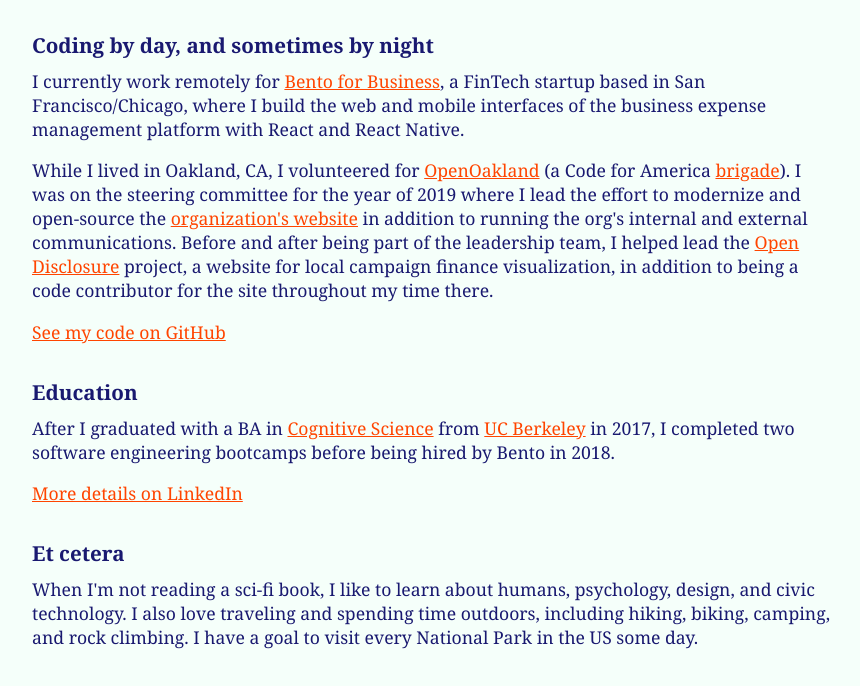
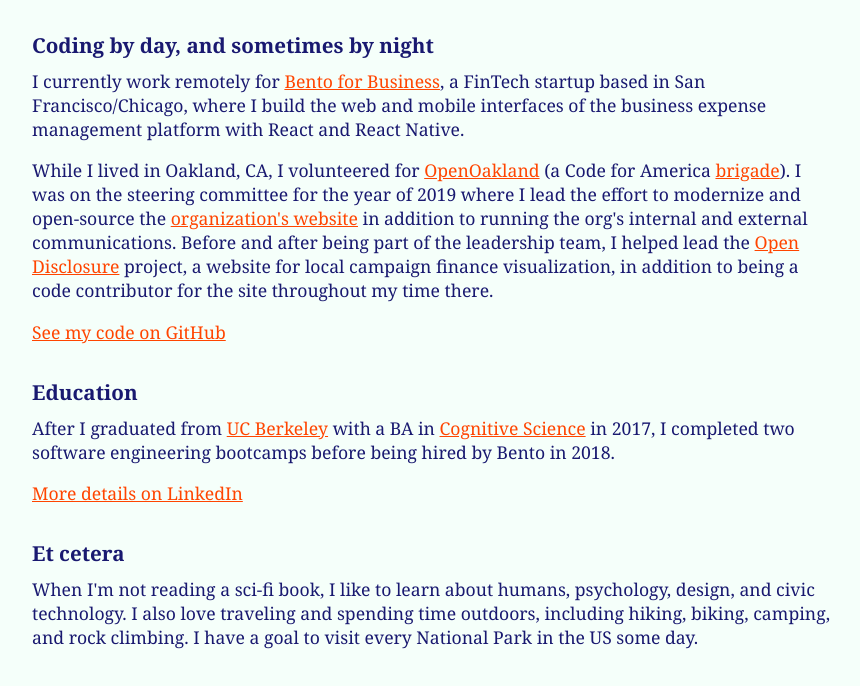
Before and after one commit to anlawyer/alisoncodes, a Gatsby site: page / in a window 1280 px wide. Shown: the part 114-800 px from the top of the page, without its empty margins (208-1068 px from the left). Built offline with nearby package versions, Linux system fonts and the light colour scheme; Gatsby itself is replaced by a stand-in of ours.

Commit message:
sentance update

```diff
--- a/src/components/MainContent.jsx
+++ b/src/components/MainContent.jsx
@@ -56,10 +56,10 @@
 
     <SectionTitle>Education</SectionTitle>
     <p>
-      After I graduated with a BA in{" "}
-      <Link href="https://cogsci.berkeley.edu">Cognitive Science</Link> from{" "}
-      <Link href="https://www.berkeley.edu">UC Berkeley</Link> in 2017, I
-      completed two software engineering bootcamps before being hired by Bento
+      After I graduated from{" "}
+      <Link href="https://www.berkeley.edu">UC Berkeley</Link> with a BA in{" "}
+      <Link href="https://cogsci.berkeley.edu">Cognitive Science</Link> in 2017,
+      I completed two software engineering bootcamps before being hired by Bento
       in 2018.
     </p>
 
```
